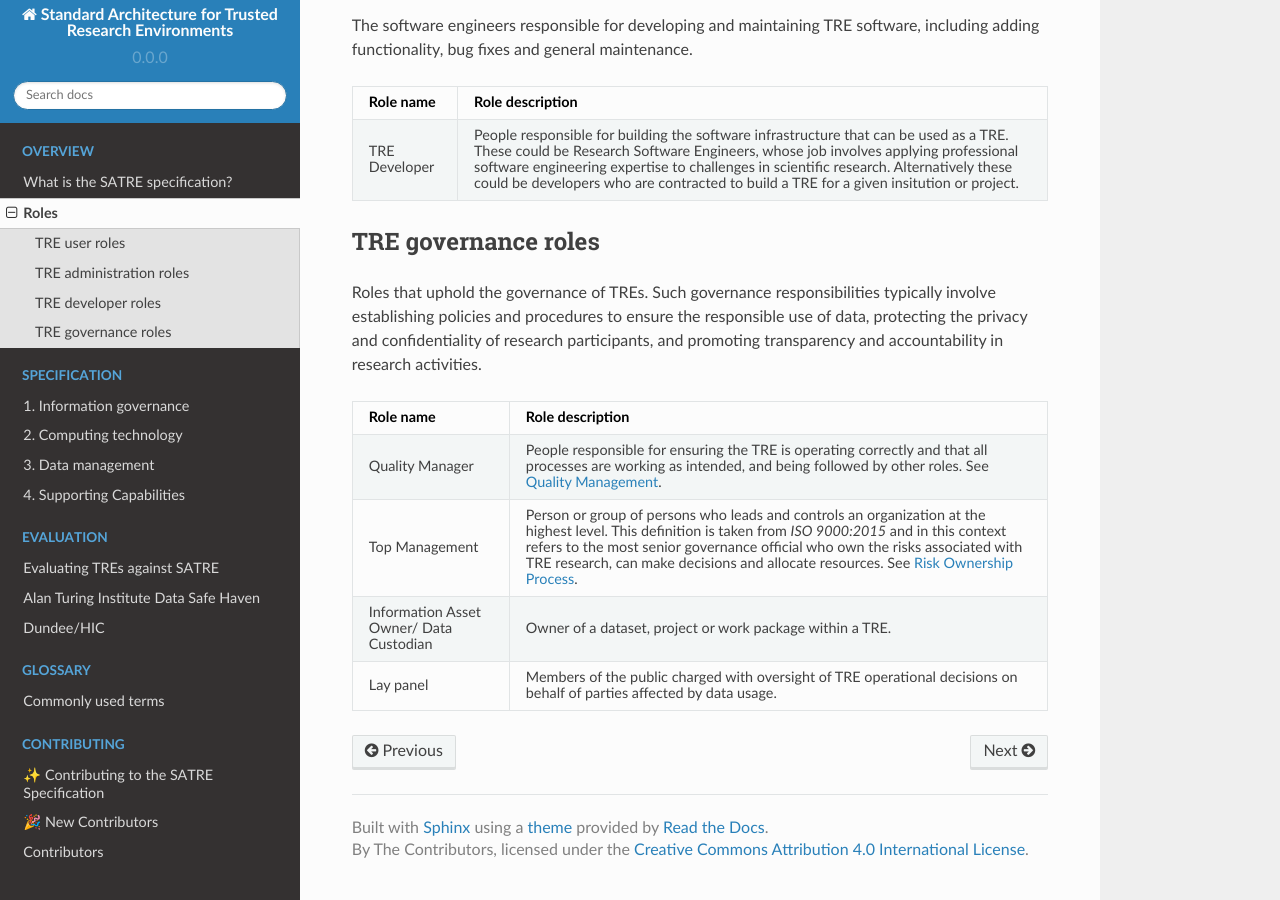
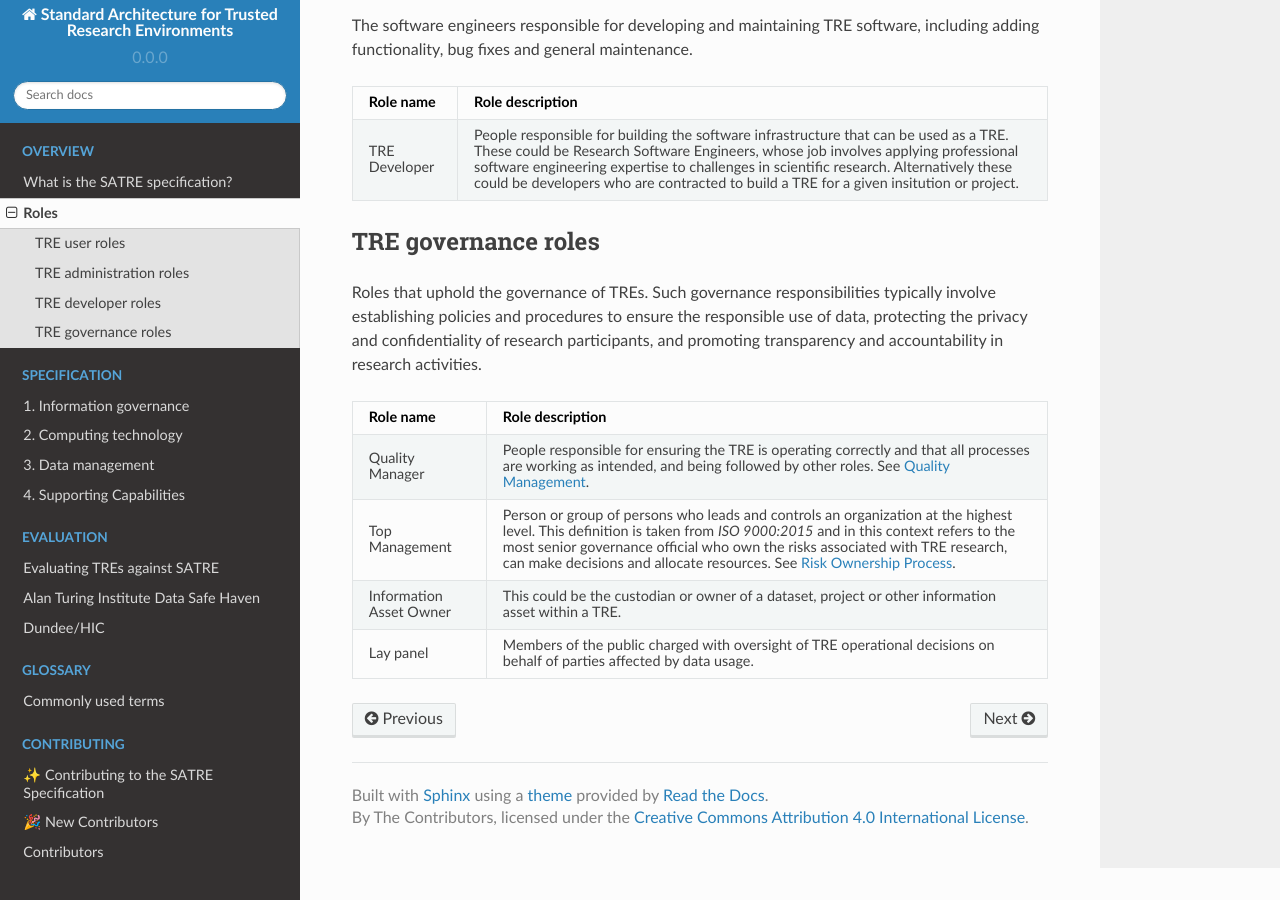
Before and after one commit to sa-tre/satre-specification, a Sphinx documentation site: the page built from docs/source/roles.md, in a window 1280 px wide and 900 px high, scrolled down 996 px. Built offline with Sphinx 7.4.7 and the Read the Docs theme 2.0.0, drawn with Linux system fonts in a browser that asks for light colours.

Commit message:
refine Information Asset Owner

```diff
--- a/docs/source/roles.md
+++ b/docs/source/roles.md
@@ -87,8 +87,8 @@ Such governance responsibilities typically involve establishing policies and pro
   - People responsible for ensuring the TRE is operating correctly and that all processes are working as intended, and being followed by other roles. See {ref}`quality_management`.
 * - Top Management
   - Person or group of persons who leads and controls an organization at the highest level. This definition is taken from *ISO 9000:2015* and in this context refers to the most senior governance official who own the risks associated with TRE research, can make decisions and allocate resources. See {ref}`risk_ownership_process`.
-* - Information Asset Owner/ Data Custodian
-  - Owner of a dataset, project or work package within a TRE.
+* - Information Asset Owner
+  - This could be the custodian or owner of a dataset, project or other information asset within a TRE.
 * - Lay panel
   - Members of the public charged with oversight of TRE operational decisions on behalf of parties affected by data usage.
 
```
